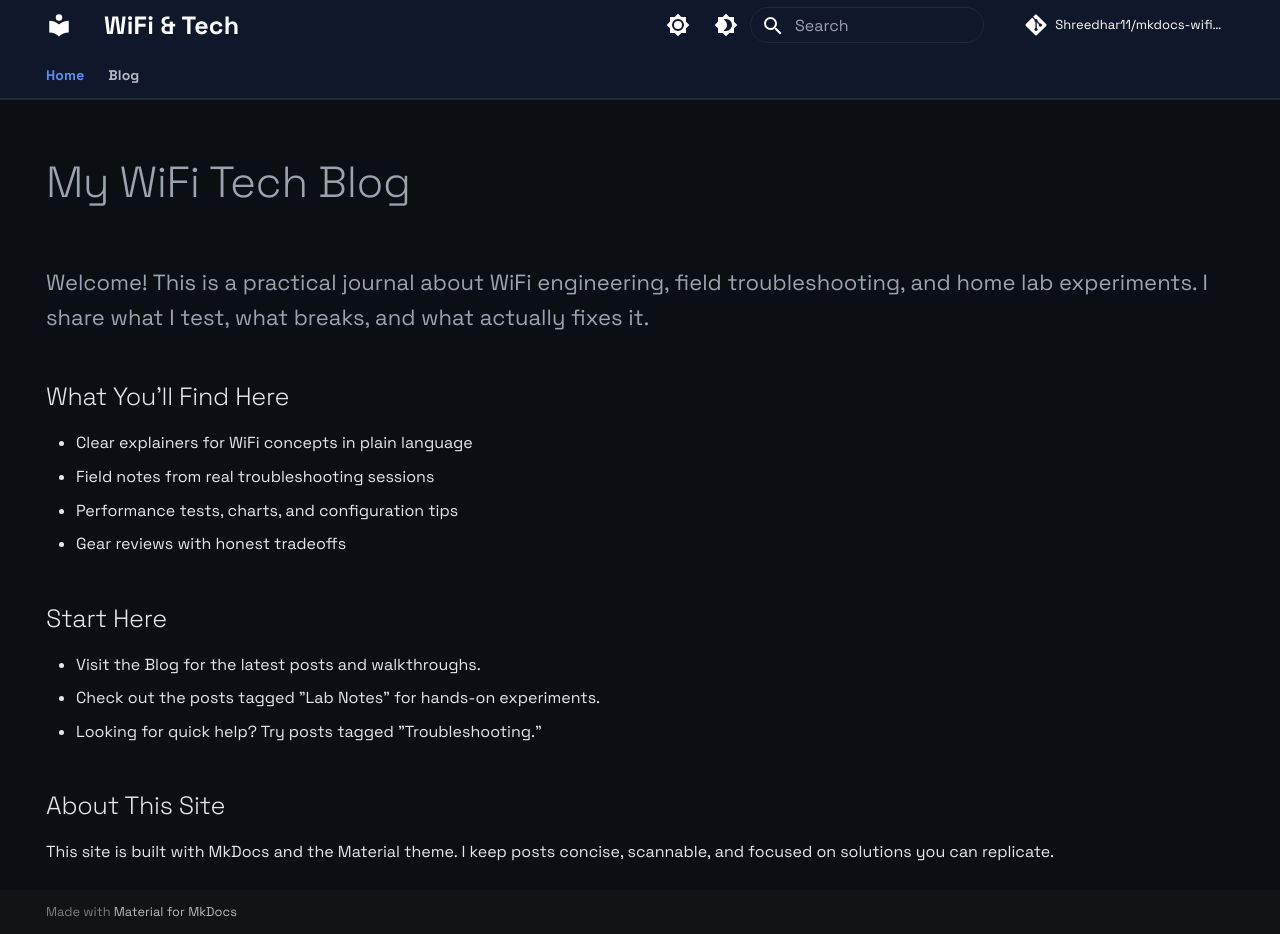
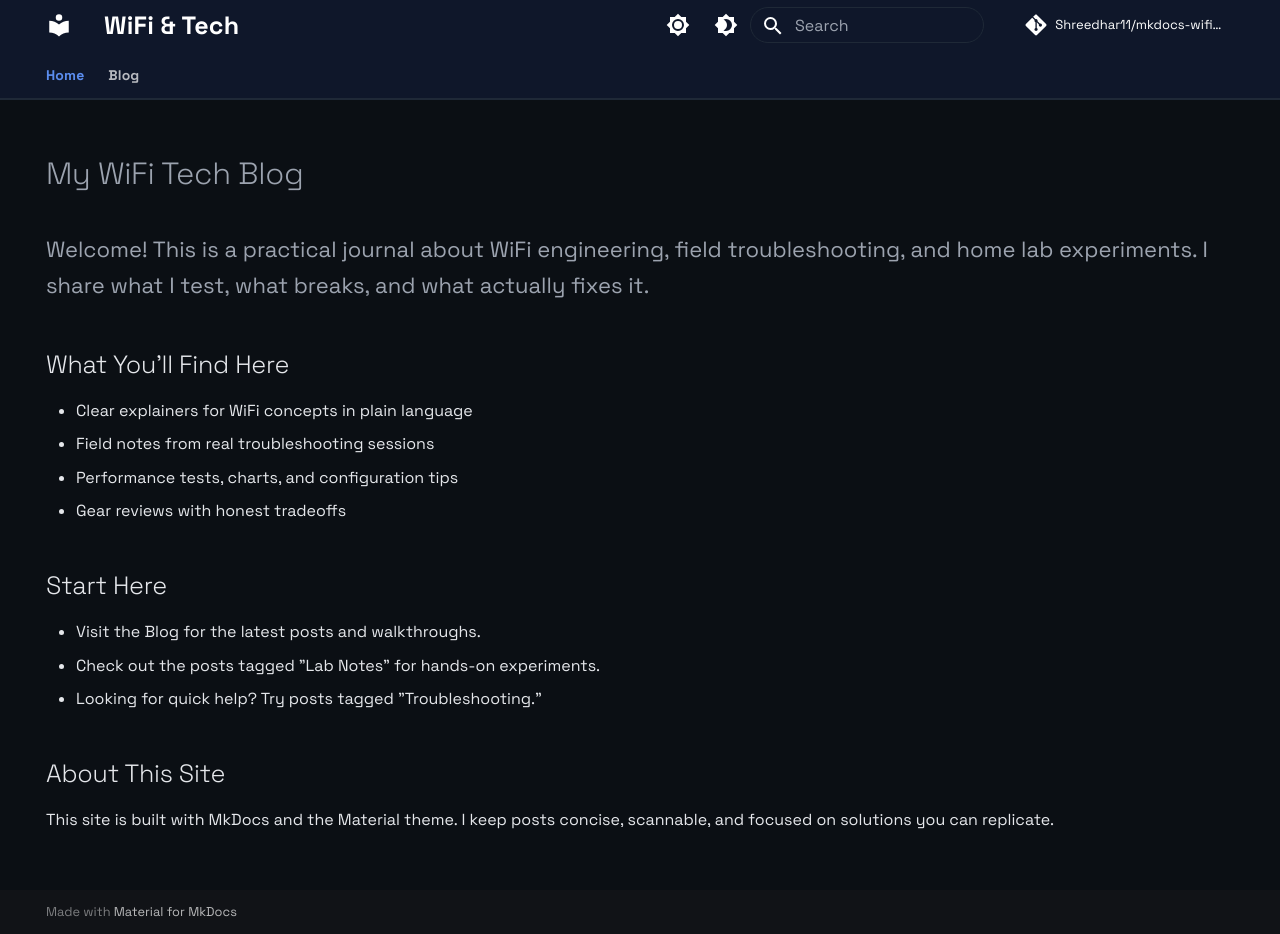
Before and after one commit to Shreedhar11/mkdocs-wifi-tech-blog, an MkDocs documentation site: the page built from docs/index.md, in a window 1280 px wide and 934 px high. Built offline with MkDocs 1.6.1 and Material for MkDocs 9.7.7, drawn with Linux system fonts in a browser that asks for light colours; comment, search, counter and statistics services are not loaded.

Commit message:
further changes in look and feel of the site

```diff
--- a/docs/styles/extra.css
+++ b/docs/styles/extra.css
@@ -132,7 +132,7 @@ body {
 }
 
 .md-content__inner>h1 {
-  font-size: clamp(2rem, 3.4vw, 3.25rem);
+  font-size: clamp(1.4rem, 2.4vw, 2.3rem);
   letter-spacing: -0.02em;
   margin-top: 0.2rem;
 }
@@ -200,12 +200,6 @@ body {
 .md-nav__title {
   font-weight: 600;
   letter-spacing: 0.02em;
-}
-
-/* Default (index, lists) */
-.md-content__inner>h1 {
-  font-size: clamp(2rem, 3.4vw, 3.25rem);
-  letter-spacing: -0.02em;
 }
 
 /* Article pages */
```
Also changed, not shown: docs/blog/index.md (deleted, +0 -1 lines).
